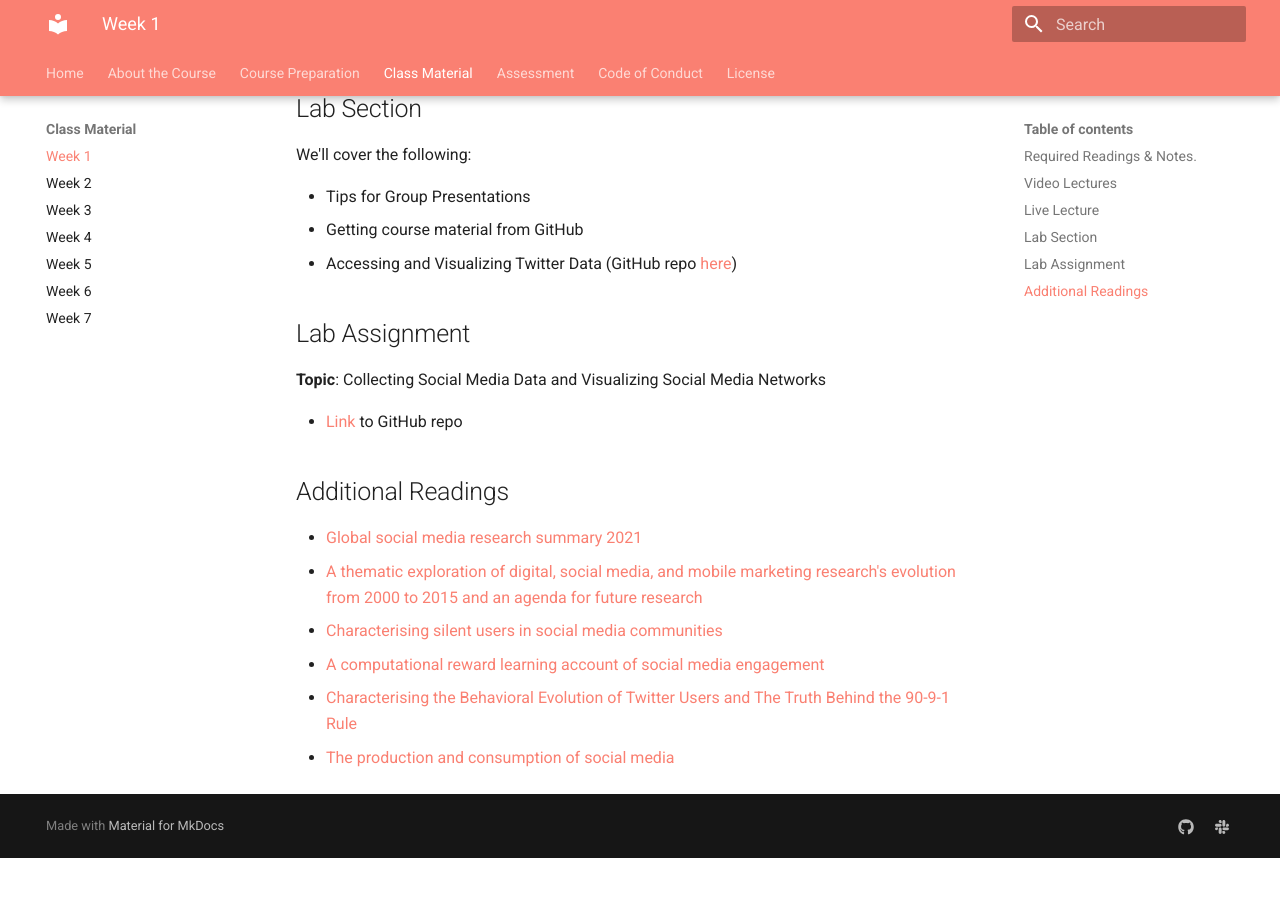
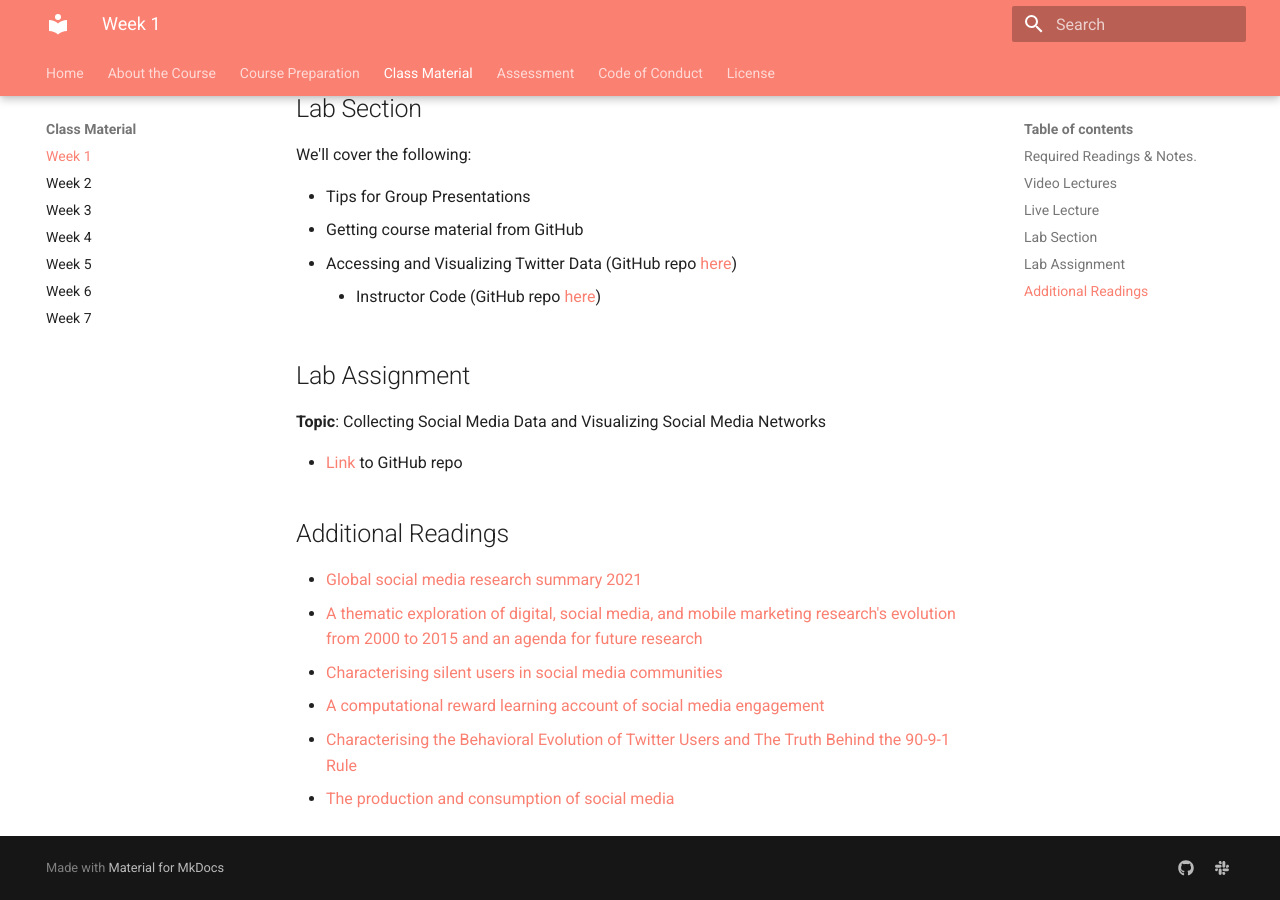
Before and after one commit to tisem-digital-marketing/2022-smwa, an MkDocs documentation site: the page built from docs/classes/week_01.md, in a window 1280 px wide and 900 px high, scrolled down 888 px. Built offline with MkDocs 1.6.1 and Material for MkDocs 9.7.7, drawn with Linux system fonts in a browser that asks for light colours; before the commit the page ends 1746 px from its top, so only the background shows below that.

Commit message:
link to instructor code cl01

```diff
--- a/docs/classes/week_01.md
+++ b/docs/classes/week_01.md
@@ -37,6 +37,7 @@
 * Tips for Group Presentations
 * Getting course material from GitHub
 * Accessing and Visualizing Twitter Data (GitHub repo [here][smwa-cl01])
+    * Instructor Code (GitHub repo [here][smwa-cl01-ans])
 
 ## Lab Assignment
 
```
Also changed, not shown: other parts of docs/classes/week_01.md (+1 -0 lines).
